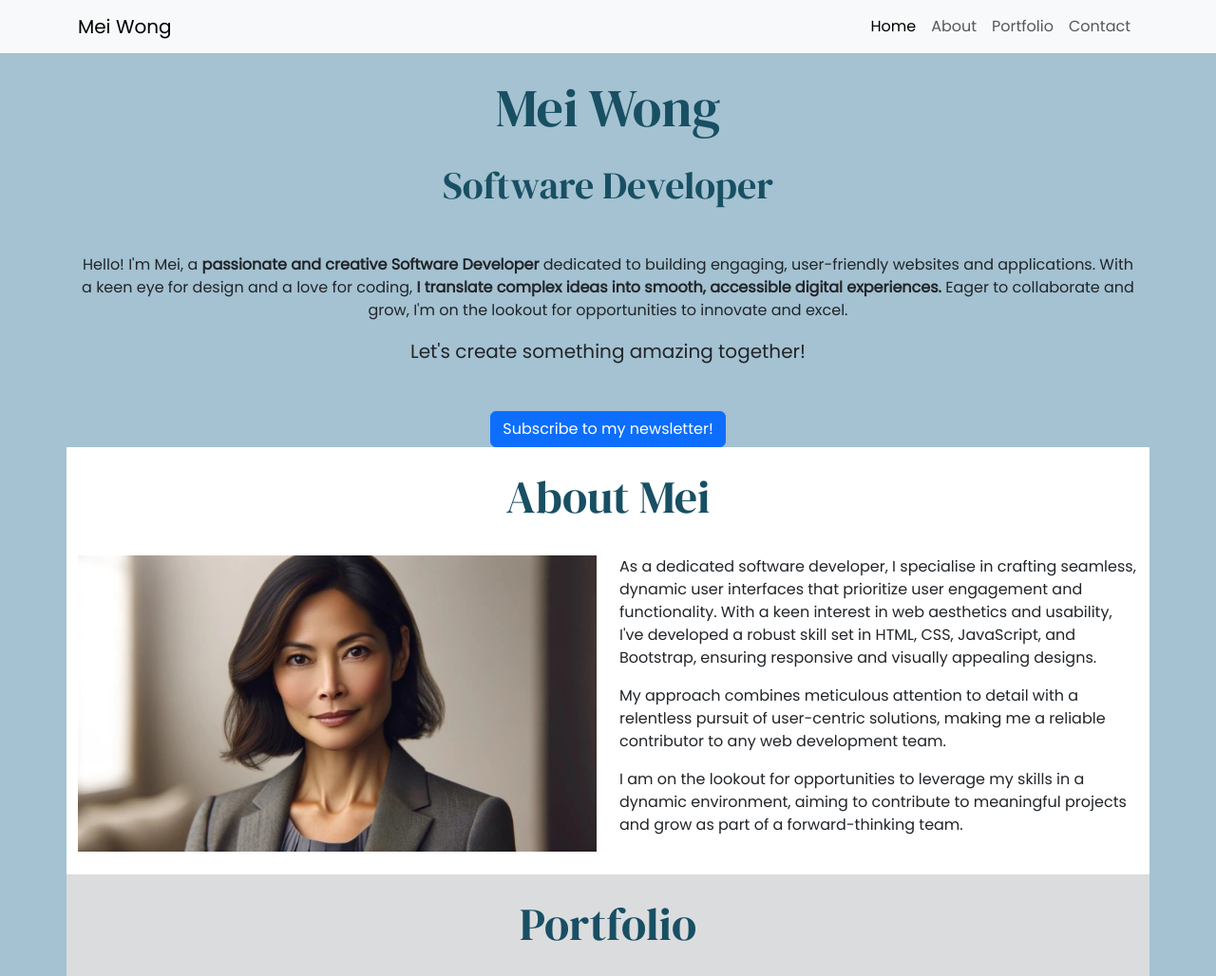
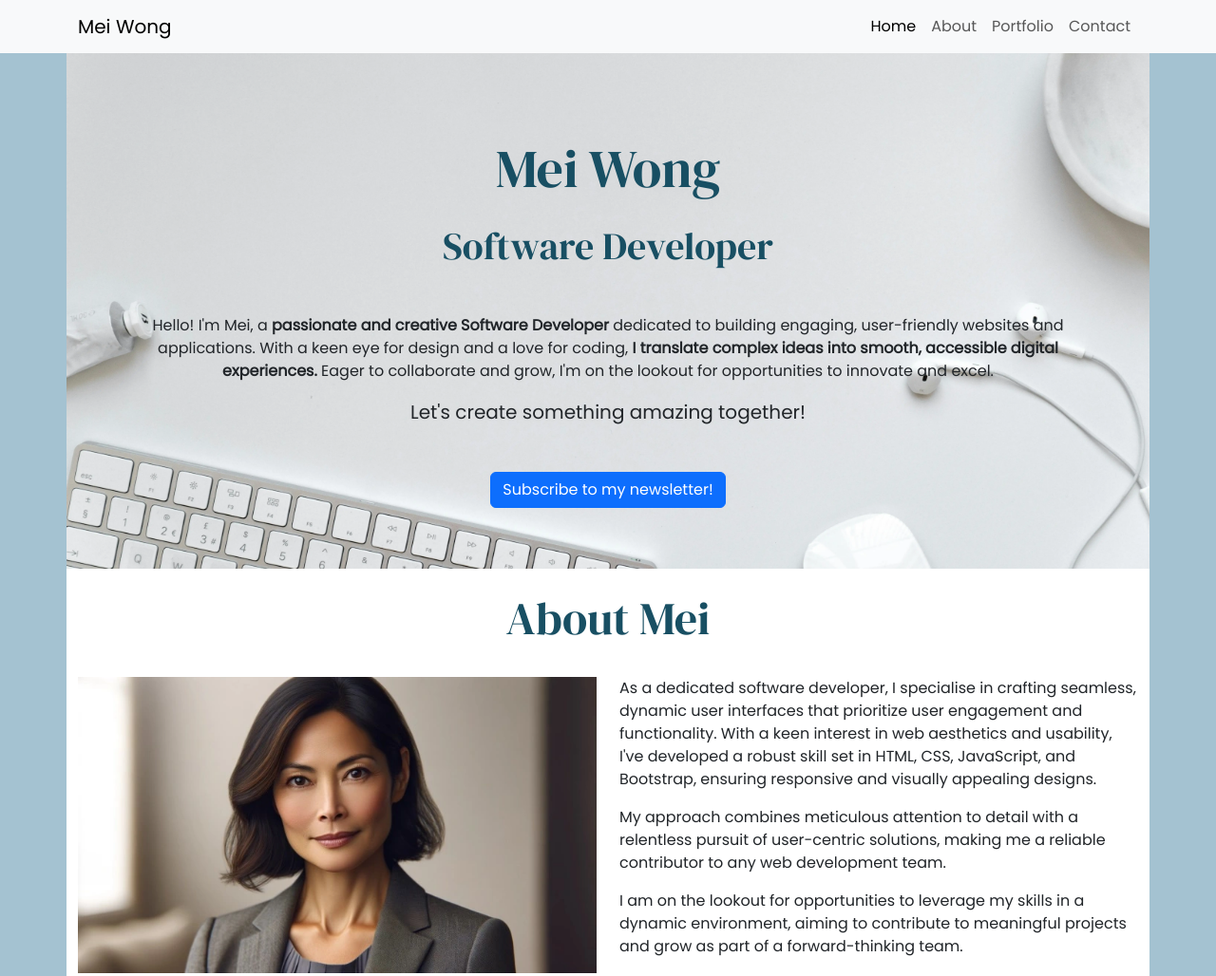
Before and after one commit to stillprocrastinating/UDP5WA4CF-TU_mw_portfolio, a plain HTML site: page index.html in a window 1280 px wide. Shown: the top 1028 px of the page at 95% size. Drawn offline with nearby package versions, Linux system fonts and the light colour scheme.

Commit message:
Add #hero

```diff
--- a/assets/css/style.css
+++ b/assets/css/style.css
@@ -21,6 +21,15 @@ h1, h2 {
 }
 
 
+/* hero */
+
+#hero {
+    background: #dbdcde url(../images/background.webp) no-repeat 50% 70% / cover;
+    padding: 5% 7%;
+    min-height: 500px;
+}
+
+
 /* about */
 
 #about {
```
Also changed, not shown: assets/images/background.webp (added).
